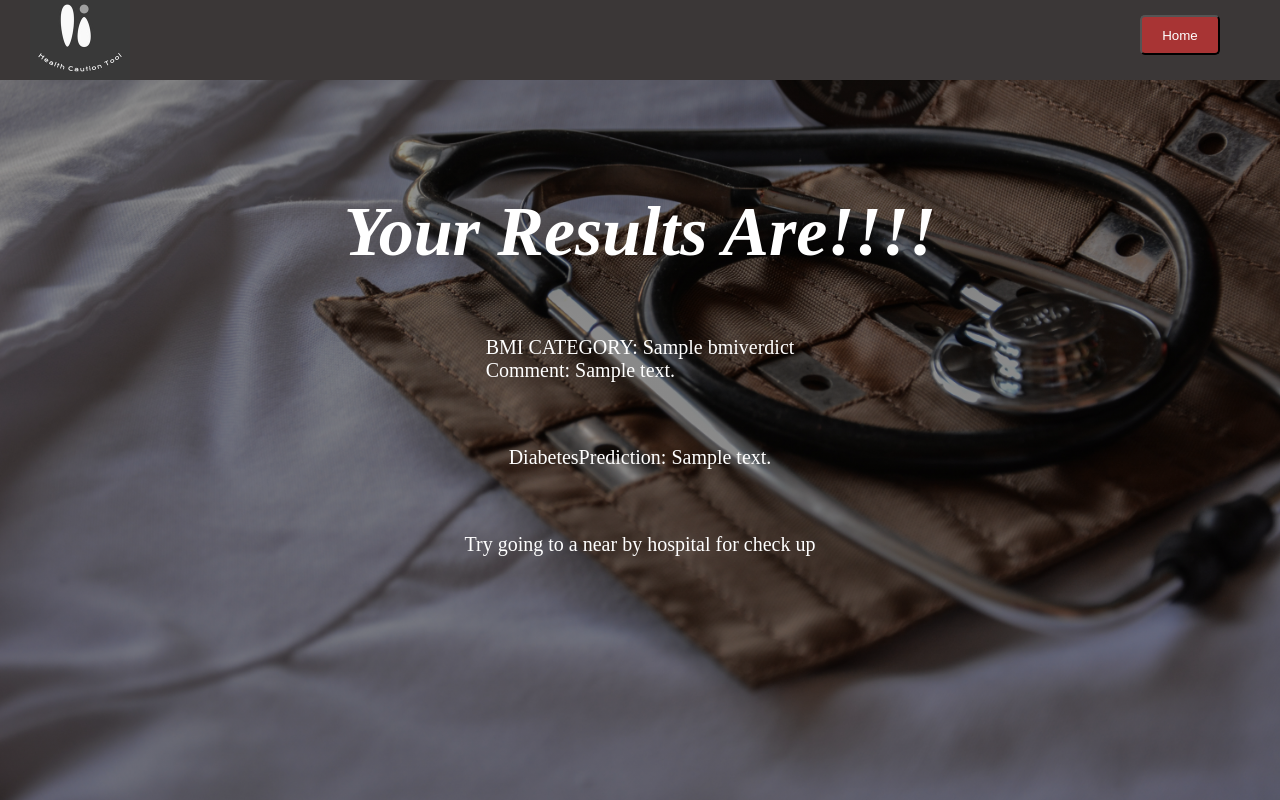
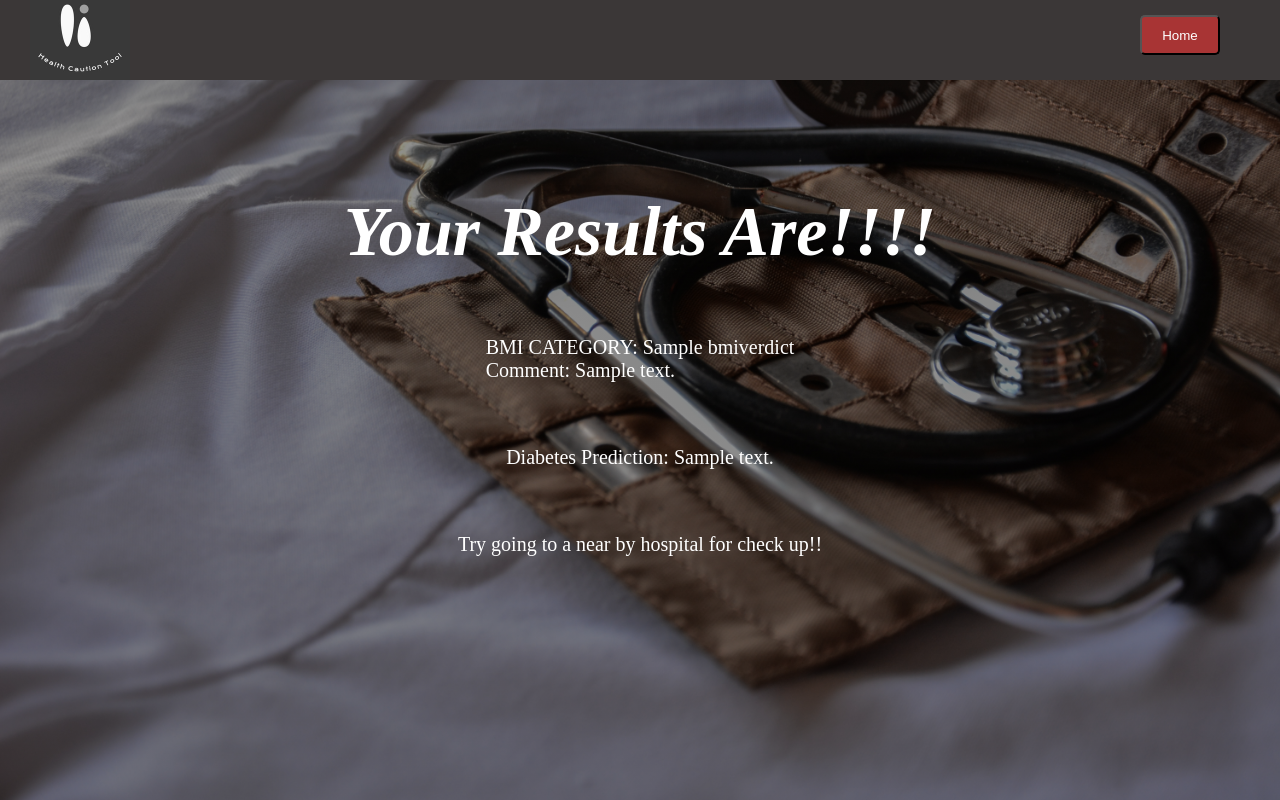
Before and after one commit to codeNino/Health_Caution_Tool, a Flask app: template app/templates/verdict.html in a window 1280 px wide. Run offline with Flask 3, Linux system fonts and the light colour scheme; the template is opened without the code that fills it: most values are stand-ins (such as "Sample title", 1, 10 or a date in 2020); parts of the project's set-up code (start-up, migrations or seed data) failed here and were passed over.

Commit message:
Update verdict.html

```diff
--- a/app/templates/verdict.html
+++ b/app/templates/verdict.html
@@ -33,8 +33,9 @@
             <div class="special">
                 <p>BMI CATEGORY: {{ BMIVerdict.name }} <br>Comment: {{ BMIVerdict.comment }}</br></p>
 
-                <p>DiabetesPrediction: {{ DiabetesVerdict.comment }}</p>
-                <p>Try going to a near by hospital for check up</p>
+                <p>Diabetes Prediction: {{ DiabetesVerdict.comment }}</p>
+
+                <p>Try going to a near by hospital for check up!!</p>
             </div>
         </div>
     </div>
```
